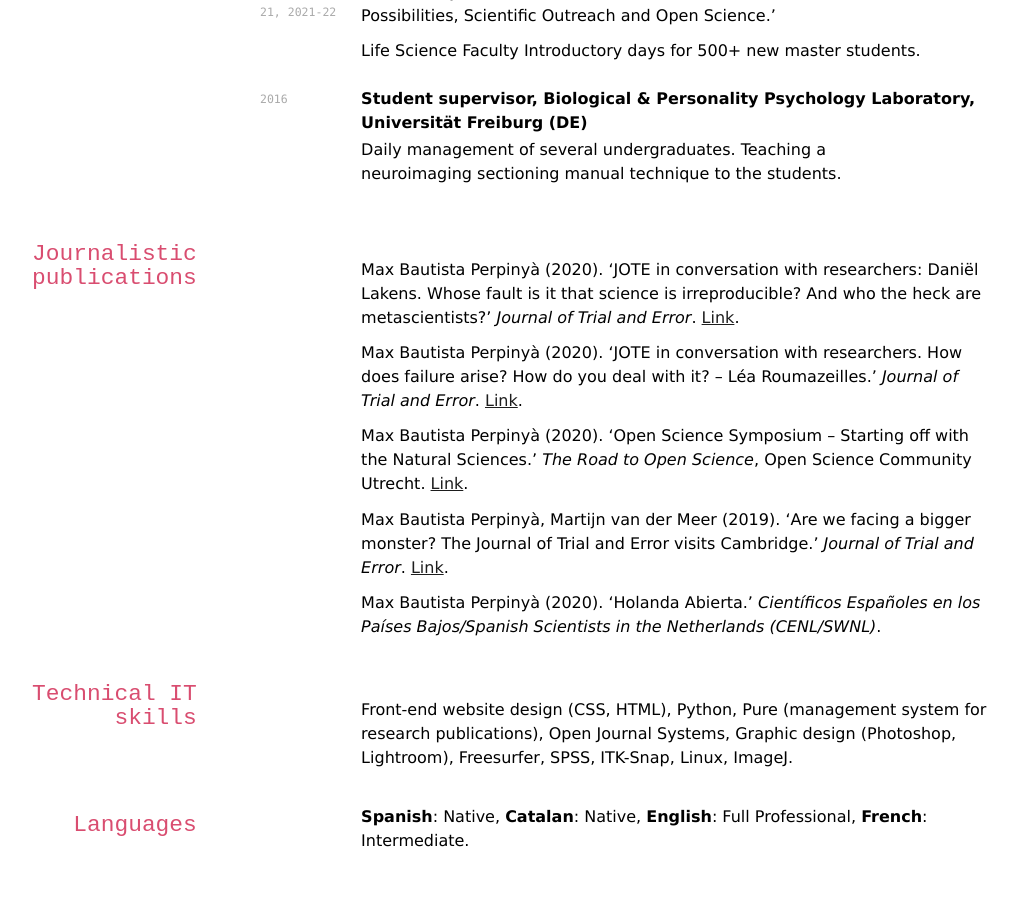
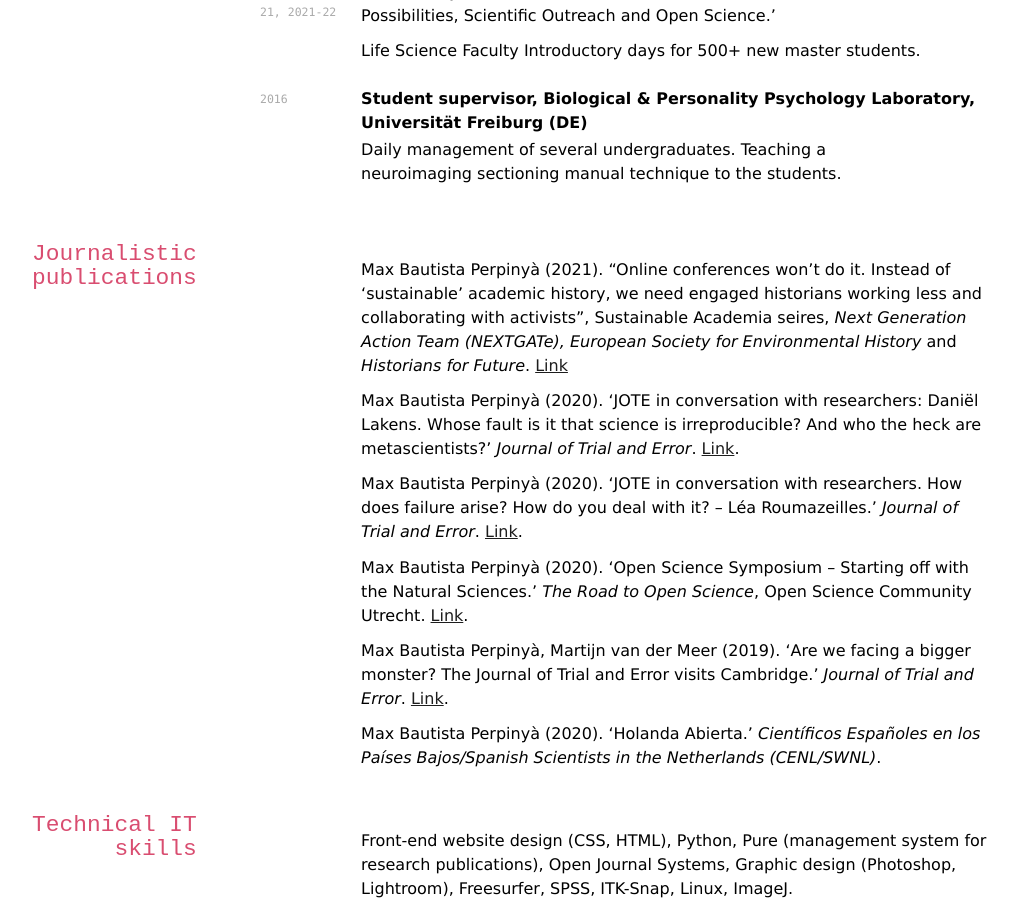
Before and after one commit to elipapa/markdown-cv, a Jekyll site: the page built from index.md, in a window 1280 px wide and 900 px high, scrolled down 4841 px. Shown: the whole window, without its empty margins (72-1090 px from the left). Built offline with Jekyll 4.4.1, drawn with Linux system fonts in a browser that asks for light colours.

Commit message:
Update index.md

```diff
--- a/index.md
+++ b/index.md
@@ -175,6 +175,9 @@ __Student supervisor, Biological & Personality Psychology Laboratory, Universita
 
 
 ## Journalistic publications
+Max Bautista Perpinyà (2021). “Online conferences won’t do it. Instead of ‘sustainable’ academic history, we need engaged historians working less and collaborating with activists”, Sustainable Academia seires, _Next Generation Action Team (NEXTGATe), European Society for Environmental History_ and _Historians for Future_. <a href="http://eseh.org/online-conferences-wont-do-it-instead-of-sustainable-academic-history-we-need-engaged-historians-working-less-and-collaborating-with-activists/" target="_blank">Link</a>
+
+
 Max Bautista Perpinyà (2020). 'JOTE in conversation with researchers: Daniël Lakens. Whose fault is it that science is irreproducible? And who the heck are metascientists?' *Journal of Trial and Error*. <a href="https://www.jtrialerror.com/2020/05/31/jote-in-conversation-with-researchers-daniel-lakens-whose-fault-is-it-that-science-is-irreproducible-and-who-the-heck-are-metascienists/" target="_blank">Link</a>.
 
 Max Bautista Perpinyà (2020). 'JOTE in conversation with researchers. How does failure arise? How do you deal with it? – Léa Roumazeilles.' *Journal of Trial and Error*. <a href="https://www.jtrialerror.com/2020/03/05/jote-in-conversation-with-researchers-how-does-failure-arise-how-do-you-deal-with-it-lea-roumazeilles/" target="_blank">Link</a>.
```
